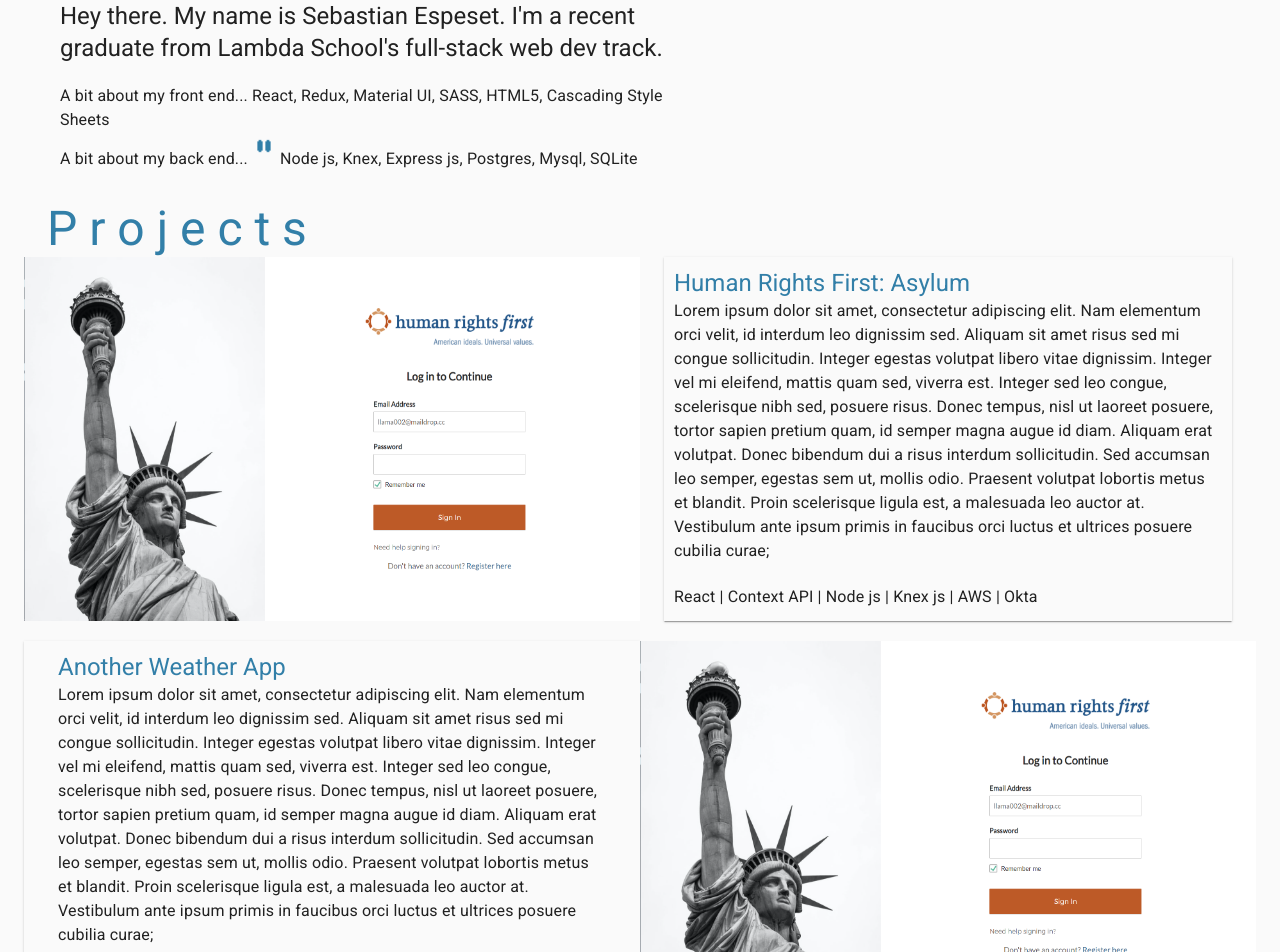
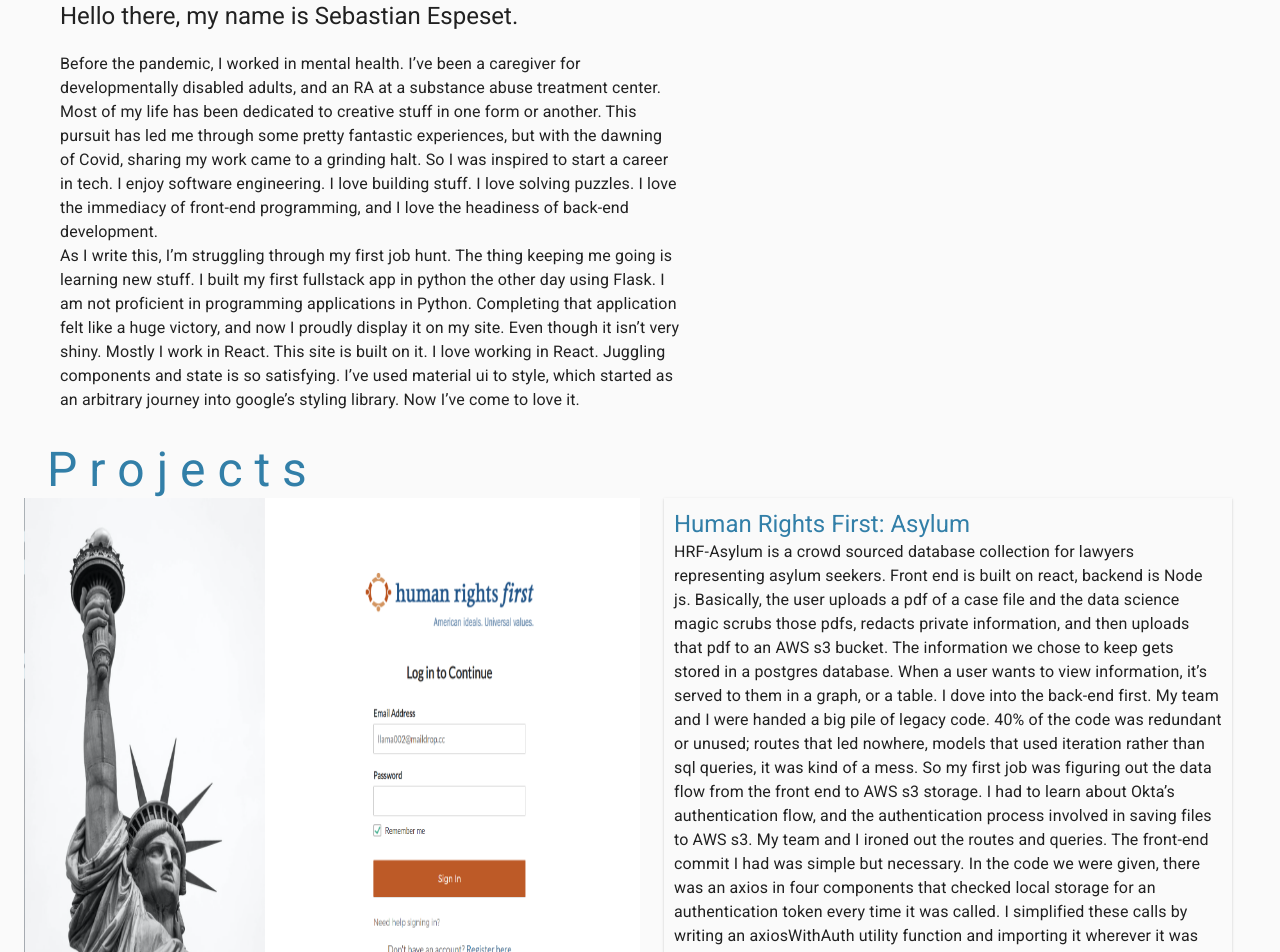
Before and after one commit to sebastian-espeset/portfolio, a React (Create React App) app: page / in a window 1280 px wide. Shown: the part 160-1112 px from the top of the page. Built offline with nearby package versions, Linux system fonts and the light colour scheme; no server answers.

Commit message:
ready to test deployment

```diff
--- a/package.json
+++ b/package.json
@@ -1,5 +1,5 @@
 {
-  "name": "create-react-app",
+  "name": "seba-portfolio",
   "version": "0.1.0",
   "private": true,
   "dependencies": {
--- a/src/Aboutme.js
+++ b/src/Aboutme.js
@@ -2,26 +2,39 @@
 import { Container, Typography, Box } from "@material-ui/core";
 import useStyles from "./styles";
 
-const blinkingIcon=require("./BLINKINGICON.gif");
+const blinkingIcon = require("./BLINKINGICON.gif");
 
 export default function Aboutme() {
-  const classes=useStyles();
+  const classes = useStyles();
 
   return (
-    <Box className={classes.aboutMe}>
+    <Container className={classes.aboutMe}>
       <Typography variant="h5">
-        Hey there. My name is Sebastian Espeset. I'm a recent graduate from Lambda School's full-stack web dev track.
+        Hello there, my name is Sebastian Espeset.{" "}
       </Typography>
       <br></br>
       <Typography variant="body1">
-        A bit about my front end...
-        React, Redux, Material UI, SASS, HTML5, Cascading Style Sheets
+        <space></space>Before the pandemic, I worked in mental health. I’ve been a caregiver
+        for developmentally disabled adults, and an RA at a substance abuse
+        treatment center. Most of my life has been dedicated to creative stuff
+        in one form or another. This pursuit has led me through some pretty
+        fantastic experiences, but with the dawning of Covid, sharing my work
+        came to a grinding halt. So I was inspired to start a career in tech. I
+        enjoy software engineering. I love building stuff. I love solving
+        puzzles. I love the immediacy of front-end programming, and I love the
+        headiness of back-end development.
+        <br></br>
+        As I write this, I’m struggling
+        through my first job hunt. The thing keeping me going is learning new
+        stuff. I built my first fullstack app in python the other day using
+        Flask. I am not proficient in programming applications in Python.
+        Completing that application felt like a huge victory, and now I proudly
+        display it on my site. Even though it isn’t very shiny. Mostly I work in
+        React. This site is built on it. I love working in React. Juggling
+        components and state is so satisfying. I’ve used material ui to style,
+        which started as an arbitrary journey into google’s styling library. Now
+        I’ve come to love it.
       </Typography>
-      <Typography variant="body1">
-        A bit about my back end...
-        <img src={blinkingIcon} width="32px"></img>
-        Node js, Knex, Express js, Postgres, Mysql, SQLite
-      </Typography>
-    </Box>
+    </Container>
   );
 }
--- a/src/Projects.js
+++ b/src/Projects.js
@@ -1,5 +1,5 @@
 import React from "react";
-import {useState} from "react";
+import { useState } from "react";
 import { Box, Container, Typography, withStyles } from "@material-ui/core";
 import useStyles from "./styles";
 const hrfAsylum = require("./hrf-asylum.png");
@@ -13,7 +13,6 @@
 // TODO add clickable images which send viewer to hosted site or github repo
 
 // Add responsiveness
-
 
 export default function Projects() {
   const classes = useStyles();
@@ -35,6 +34,42 @@
             </BlueTextTypography>
 
             <Typography variant="body1">
+              HRF-Asylum is a crowd sourced database collection for lawyers
+              representing asylum seekers. Front end is built on react, backend
+              is Node js. Basically, the user uploads a pdf of a case file and
+              the data science magic scrubs those pdfs, redacts private
+              information, and then uploads that pdf to an AWS s3 bucket. The
+              information we chose to keep gets stored in a postgres database.
+              When a user wants to view information, it’s served to them in a
+              graph, or a table. I dove into the back-end first. My team and I
+              were handed a big pile of legacy code. 40% of the code was
+              redundant or unused; routes that led nowhere, models that used
+              iteration rather than sql queries, it was kind of a mess. So my
+              first job was figuring out the data flow from the front end to AWS
+              s3 storage. I had to learn about Okta’s authentication flow, and
+              the authentication process involved in saving files to AWS s3. My
+              team and I ironed out the routes and queries. The front-end commit
+              I had was simple but necessary. In the code we were given, there
+              was an axios in four components that checked local storage for an
+              authentication token every time it was called. I simplified these
+              calls by writing an axiosWithAuth utility function and importing
+              it wherever it was needed.
+            </Typography>
+            <br></br>
+            <Typography variant="subtitle1">
+              React | Context API | Node js | Knex js | AWS | Okta
+            </Typography>
+          </Box>
+        </Container>
+      </Container>
+      {/* <Box shadow={3} marginTop="20px" marginLeft="47px"></Box>
+      <Container className={classes.projectContainer} maxWidth="lg">
+        <Box boxShadow={1} padding="10px">
+          <Container className={classes.projectDescription}>
+            <BlueTextTypography variant="h5" align="left">
+              Another Weather App
+            </BlueTextTypography>
+            <Typography variant="body1">
               Lorem ipsum dolor sit amet, consectetur adipiscing elit. Nam
               elementum orci velit, id interdum leo dignissim sed. Aliquam sit
               amet risus sed mi congue sollicitudin. Integer egestas volutpat
@@ -47,34 +82,6 @@
               volutpat lobortis metus et blandit. Proin scelerisque ligula est,
               a malesuada leo auctor at. Vestibulum ante ipsum primis in
               faucibus orci luctus et ultrices posuere cubilia curae;
-            </Typography>
-            <br></br>
-            <Typography variant="subtitle1">
-              React | Context API | Node js | Knex js | AWS | Okta
-            </Typography>
-          </Box>
-        </Container>
-      </Container>
-      <Box shadow={3} marginTop="20px" marginLeft="47px"></Box>
-      <Container className={classes.projectContainer} maxWidth="lg">
-      <Box boxShadow={1} padding="10px">
-        <Container className={classes.projectDescription}>
-          <BlueTextTypography variant="h5" align="left">
-            Another Weather App
-          </BlueTextTypography>
-          <Typography variant="body1">
-            Lorem ipsum dolor sit amet, consectetur adipiscing elit. Nam
-            elementum orci velit, id interdum leo dignissim sed. Aliquam sit
-            amet risus sed mi congue sollicitudin. Integer egestas volutpat
-            libero vitae dignissim. Integer vel mi eleifend, mattis quam sed,
-            viverra est. Integer sed leo congue, scelerisque nibh sed, posuere
-            risus. Donec tempus, nisl ut laoreet posuere, tortor sapien pretium
-            quam, id semper magna augue id diam. Aliquam erat volutpat. Donec
-            bibendum dui a risus interdum sollicitudin. Sed accumsan leo semper,
-            egestas sem ut, mollis odio. Praesent volutpat lobortis metus et
-            blandit. Proin scelerisque ligula est, a malesuada leo auctor at.
-            Vestibulum ante ipsum primis in faucibus orci luctus et ultrices
-            posuere cubilia curae;
             </Typography>
             <br></br>
             <Typography variant="subtitle1">
@@ -97,20 +104,22 @@
         ></img>
         <Container className={classes.projectDescription}>
           <Box boxShadow={1} padding="10px">
-          <BlueTextTypography variant="h5">To be determined</BlueTextTypography>
+            <BlueTextTypography variant="h5">
+              To be determined
+            </BlueTextTypography>
             <Typography variant="body1">
               Lorem ipsum dolor sit amet, consectetur adipiscing elit. Nam
               elementum orci velit, id interdum leo dignissim sed. Aliquam sit
               amet risus sed mi congue sollicitudin. Integer egestas volutpat
               libero vitae dignissim. Integer vel mi eleifend, mattis quam sed,
               viverra est. Integer sed leo congue, scelerisque nibh sed, posuere
-            risus. Donec tempus, nisl ut laoreet posuere, tortor sapien pretium
-            quam, id semper magna augue id diam. Aliquam erat volutpat. Donec
-            bibendum dui a risus interdum sollicitudin. Sed accumsan leo semper,
-            egestas sem ut, mollis odio. Praesent volutpat lobortis metus et
-            blandit. Proin scelerisque ligula est, a malesuada leo auctor at.
-            Vestibulum ante ipsum primis in faucibus orci luctus et ultrices
-            posuere cubilia curae;
+              risus. Donec tempus, nisl ut laoreet posuere, tortor sapien
+              pretium quam, id semper magna augue id diam. Aliquam erat
+              volutpat. Donec bibendum dui a risus interdum sollicitudin. Sed
+              accumsan leo semper, egestas sem ut, mollis odio. Praesent
+              volutpat lobortis metus et blandit. Proin scelerisque ligula est,
+              a malesuada leo auctor at. Vestibulum ante ipsum primis in
+              faucibus orci luctus et ultrices posuere cubilia curae;
             </Typography>
             <br></br>
             <Typography variant="subtitle1">
@@ -118,7 +127,7 @@
             </Typography>
           </Box>
         </Container>
-      </Container>
+      </Container> */}
     </>
   );
 }
```
Lines whose indentation alone changed are shown as unchanged.
